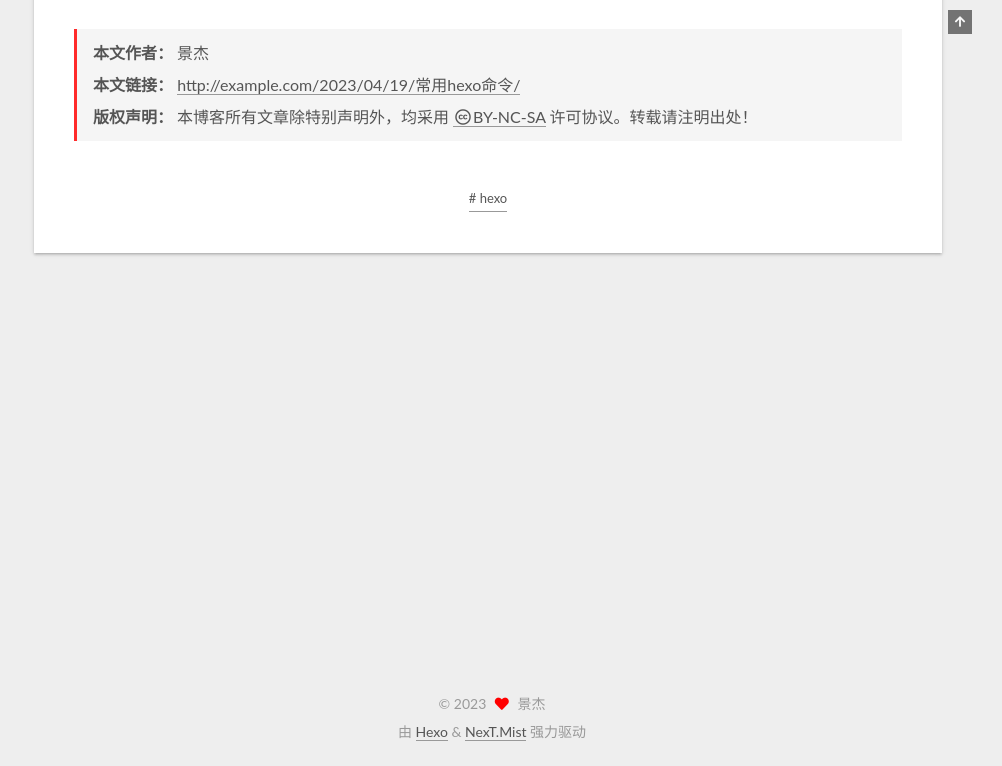
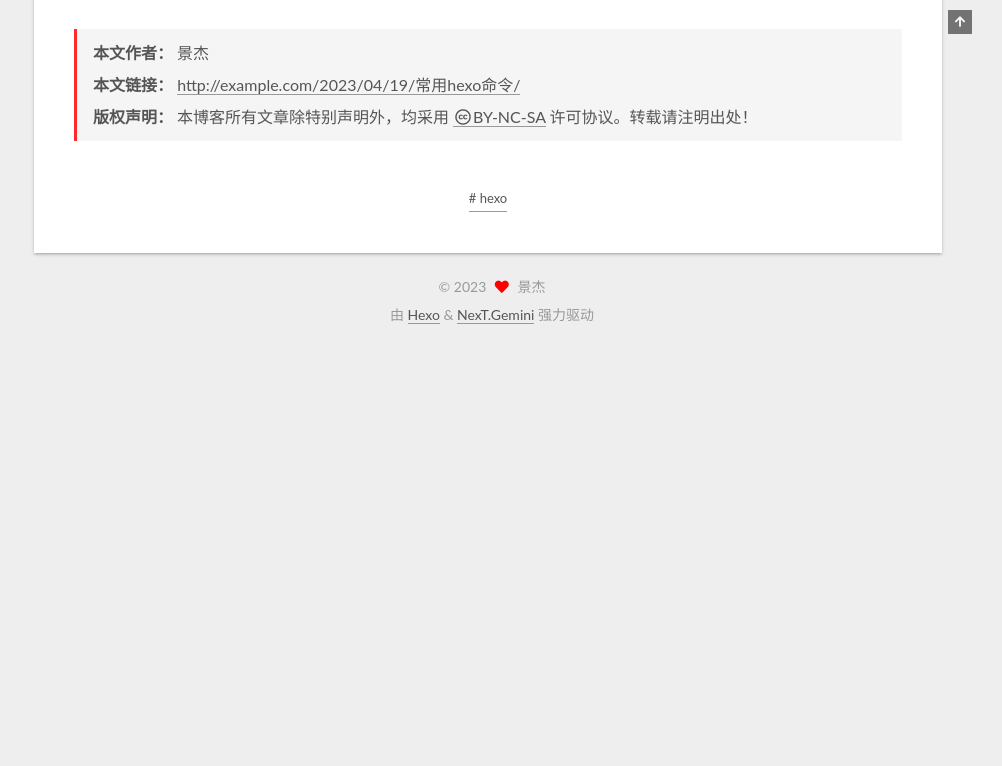
Before and after one commit to JieCode/JieCode.github.io, a plain HTML site: page 2023/04/19/常用hexo命令/index.html in a window 1280 px wide. Shown: the part 866-1632 px from the top of the page, without its empty margins (278-1280 px from the left). After the commit the page ends 1215 px from the top, so only its background shows below. Drawn offline with Linux system fonts and the light colour scheme.

Commit message:
Site updated: 2023-04-19 14:54:39

```diff
--- a/2023/04/19/常用hexo命令/index.html
+++ b/2023/04/19/常用hexo命令/index.html
@@ -17,7 +17,7 @@
 
 <script id="hexo-configurations">
     var NexT = window.NexT || {};
-    var CONFIG = {"hostname":"example.com","root":"/","scheme":"Mist","version":"7.8.0","exturl":false,"sidebar":{"position":"left","display":"post","padding":18,"offset":12,"onmobile":false},"copycode":{"enable":false,"show_result":false,"style":null},"back2top":{"enable":true,"sidebar":false,"scrollpercent":false},"bookmark":{"enable":false,"color":"#222","save":"auto"},"fancybox":false,"mediumzoom":false,"lazyload":false,"pangu":false,"comments":{"style":"tabs","active":null,"storage":true,"lazyload":false,"nav":null},"algolia":{"hits":{"per_page":10},"labels":{"input_placeholder":"Search for Posts","hits_empty":"We didn't find any results for the search: ${query}","hits_stats":"${hits} results found in ${time} ms"}},"localsearch":{"enable":false,"trigger":"auto","top_n_per_article":1,"unescape":false,"preload":false},"motion":{"enable":true,"async":false,"transition":{"post_block":"fadeIn","post_header":"slideDownIn","post_body":"slideDownIn","coll_header":"slideLeftIn","sidebar":"slideUpIn"}}};
+    var CONFIG = {"hostname":"example.com","root":"/","scheme":"Gemini","version":"7.8.0","exturl":false,"sidebar":{"position":"left","display":"post","padding":18,"offset":12,"onmobile":false},"copycode":{"enable":false,"show_result":false,"style":null},"back2top":{"enable":true,"sidebar":false,"scrollpercent":false},"bookmark":{"enable":false,"color":"#222","save":"auto"},"fancybox":false,"mediumzoom":false,"lazyload":false,"pangu":false,"comments":{"style":"tabs","active":null,"storage":true,"lazyload":false,"nav":null},"algolia":{"hits":{"per_page":10},"labels":{"input_placeholder":"Search for Posts","hits_empty":"We didn't find any results for the search: ${query}","hits_stats":"${hits} results found in ${time} ms"}},"localsearch":{"enable":false,"trigger":"auto","top_n_per_article":1,"unescape":false,"preload":false},"motion":{"enable":true,"async":false,"transition":{"post_block":"fadeIn","post_header":"slideDownIn","post_body":"slideDownIn","coll_header":"slideLeftIn","sidebar":"slideUpIn"}}};
   </script>
 
   <meta name="description" content="常见命令">
@@ -386,7 +386,7 @@
   </span>
   <span class="author" itemprop="copyrightHolder">景杰</span>
 </div>
-  <div class="powered-by">由 <a href="https://hexo.io/" class="theme-link" rel="noopener" target="_blank">Hexo</a> & <a href="https://mist.theme-next.org/" class="theme-link" rel="noopener" target="_blank">NexT.Mist</a> 强力驱动
+  <div class="powered-by">由 <a href="https://hexo.io/" class="theme-link" rel="noopener" target="_blank">Hexo</a> & <a href="https://theme-next.org/" class="theme-link" rel="noopener" target="_blank">NexT.Gemini</a> 强力驱动
   </div>
 
 
@@ -412,7 +412,7 @@
 <script src="/js/motion.js"></script>
 
 
-<script src="/js/schemes/muse.js"></script>
+<script src="/js/schemes/pisces.js"></script>
 
 
 <script src="/js/next-boot.js"></script>
```
Also changed, not shown: about/index.html (+3 -3 lines), archives/2023/04/index.html (+3 -3 lines), archives/2023/index.html (+3 -3 lines), archives/index.html (+3 -3 lines), categories/hexo/index.html (+3 -3 lines), categories/index.html (+3 -3 lines), index.html (+3 -3 lines), tags/hexo/index.html (+3 -3 lines), tags/index.html (+3 -3 lines).
